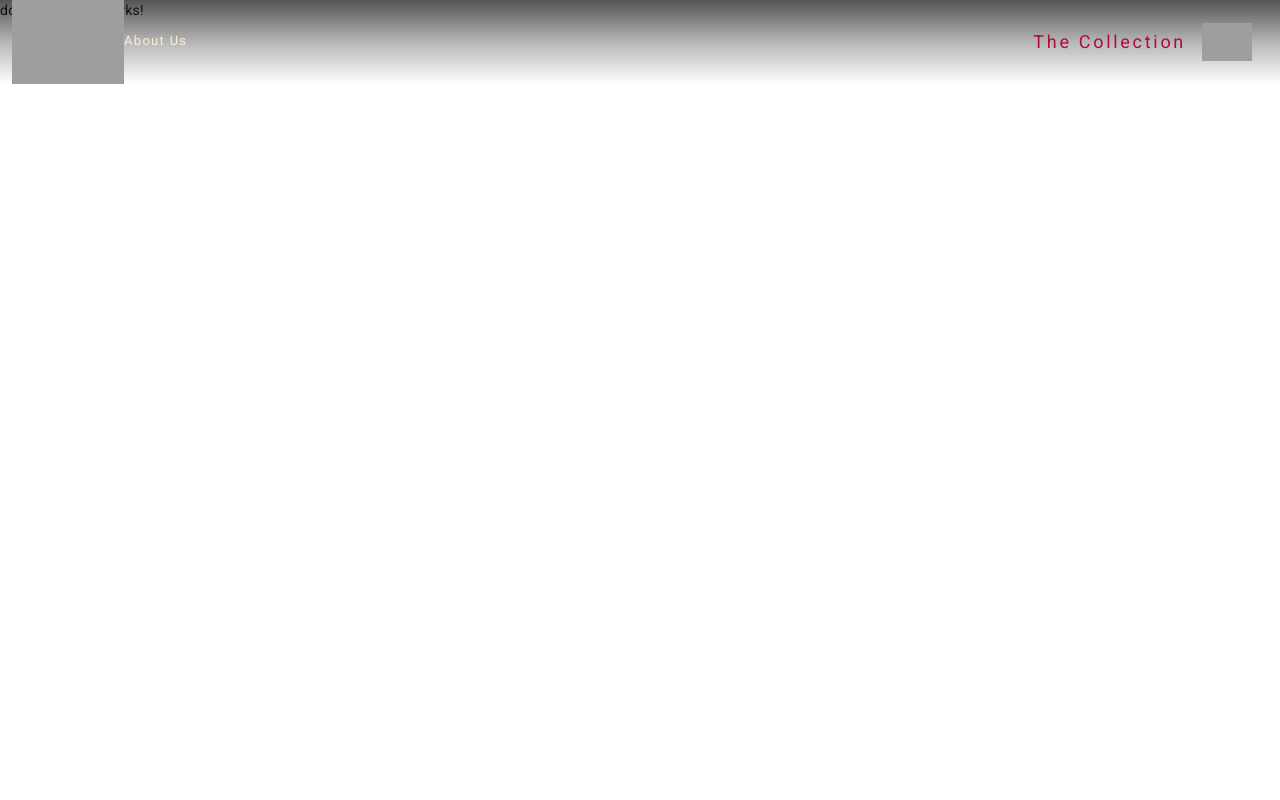
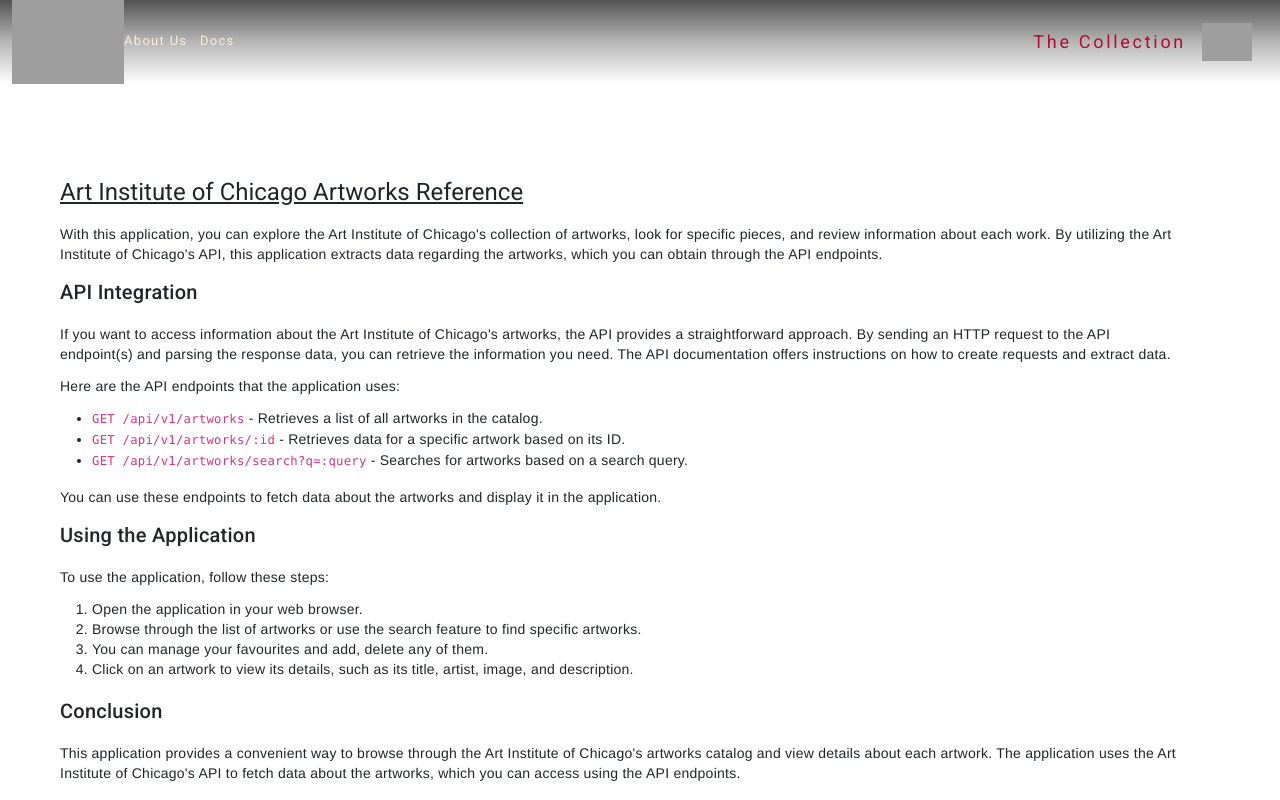
Before and after one commit to nikk-16/ArtworkExplorer, an Angular app: page /docs in a window 1280 px wide. Built offline with nearby package versions, Linux system fonts and the light colour scheme; no server answers; grey boxes are pictures that could not be loaded.

Commit message:
Add Documentation Page

```diff
--- a/src/app/app.component.html
+++ b/src/app/app.component.html
@@ -19,9 +19,9 @@
     <div class="container-fluid navigation d-flex justify-content-between">
       <div>
         <a class="about w-50" href=""><img class="logo"
-            src="https://www.grenzebachglier.com/wp-content/uploads/2016/08/art-institute-chicago-logo.png" alt="">About
-          Us</a>
-        <!-- <a routerLink="/docs" class="documentation"> Documentation</a> -->
+            src="https://www.grenzebachglier.com/wp-content/uploads/2016/08/art-institute-chicago-logo.png" alt="">About Us
+        </a>
+        <a routerLink="/docs" class="documentation ms-2"> Docs</a>
       </div>
       <div class="d-flex flex-column justify-content-end align-items-center">
         <button class="navbar-toggler my-5" type="button" data-bs-toggle="collapse"
--- a/src/shared/components/documentation/documentation.component.html
+++ b/src/shared/components/documentation/documentation.component.html
@@ -1 +1,38 @@
-<p>documentation works!</p>
+<div class="container docs mt-5">
+    <h1 style="text-decoration: underline;">Art Institute of Chicago Artworks Reference</h1>
+    <p>
+        With this application, you can explore the Art Institute of Chicago's collection of artworks, look for specific pieces, and review information about each work. By utilizing the Art Institute of Chicago's API, this application extracts data regarding the artworks, which you can obtain through the API endpoints.
+    </p>
+
+    <h2>API Integration</h2>
+    <p>
+        If you want to access information about the Art Institute of Chicago's artworks, the API provides a straightforward approach. By sending an HTTP request to the API endpoint(s) and parsing the response data, you can retrieve the information you need. The API documentation offers instructions on how to create requests and extract data.
+    </p>
+    <p>
+      Here are the API endpoints that the application uses:
+    </p>
+    <ul>
+      <li><code>GET /api/v1/artworks</code> - Retrieves a list of all artworks in the catalog.</li>
+      <li><code>GET /api/v1/artworks/:id</code> - Retrieves data for a specific artwork based on its ID.</li>
+      <li><code>GET /api/v1/artworks/search?q=:query</code> - Searches for artworks based on a search query.</li>
+    </ul>
+    <p>
+      You can use these endpoints to fetch data about the artworks and display it in the application.
+    </p>
+
+    <h2>Using the Application</h2>
+    <p>
+      To use the application, follow these steps:
+    </p>
+    <ol>
+      <li>Open the application in your web browser.</li>
+      <li>Browse through the list of artworks or use the search feature to find specific artworks.</li>
+      <li>You can manage your favourites and add, delete any of them.</li>
+      <li>Click on an artwork to view its details, such as its title, artist, image, and description.</li>
+    </ol>
+
+    <h2>Conclusion</h2>
+    <p>
+      This application provides a convenient way to browse through the Art Institute of Chicago's artworks catalog and view details about each artwork. The application uses the Art Institute of Chicago's API to fetch data about the artworks, which you can access using the API endpoints.
+    </p>
+  </div>
--- a/src/shared/components/home/home.component.html
+++ b/src/shared/components/home/home.component.html
@@ -5,7 +5,7 @@
       this.arts[3].image_id
     }}/full/843,/0/default.jpg" alt="" class="home-img" width="100%" style="min-width: 340px ;"/>
 
-    <div class="details">
+    <div class="details overflow-hidden">
         <h4 class="py-2">ARTWORK COLLECTION</h4>
         <div>
             <h2 class="p-0 m-0">{{ this.arts[3].title }}</h2>
--- a/src/styles.css
+++ b/src/styles.css
@@ -112,6 +112,14 @@
   /* width: 100%; */
   margin-bottom: 8rem;
 }
+.docs{
+  position: absolute;
+  top: 8rem;
+  left: 3rem;
+  /* margin-top: 25rem; */
+  font-family: "Ideal Sans A", "Ideal Sans B", Helvetica, Arial, sans-serif;
+  margin-bottom: 8rem;
+}
 .check hr{
     width: 95%;
 }
@@ -123,6 +131,7 @@
   height: 38rem;
   /* width: 2rem; */
 }
+
 .desc {
   width: 22rem;
 }
```
